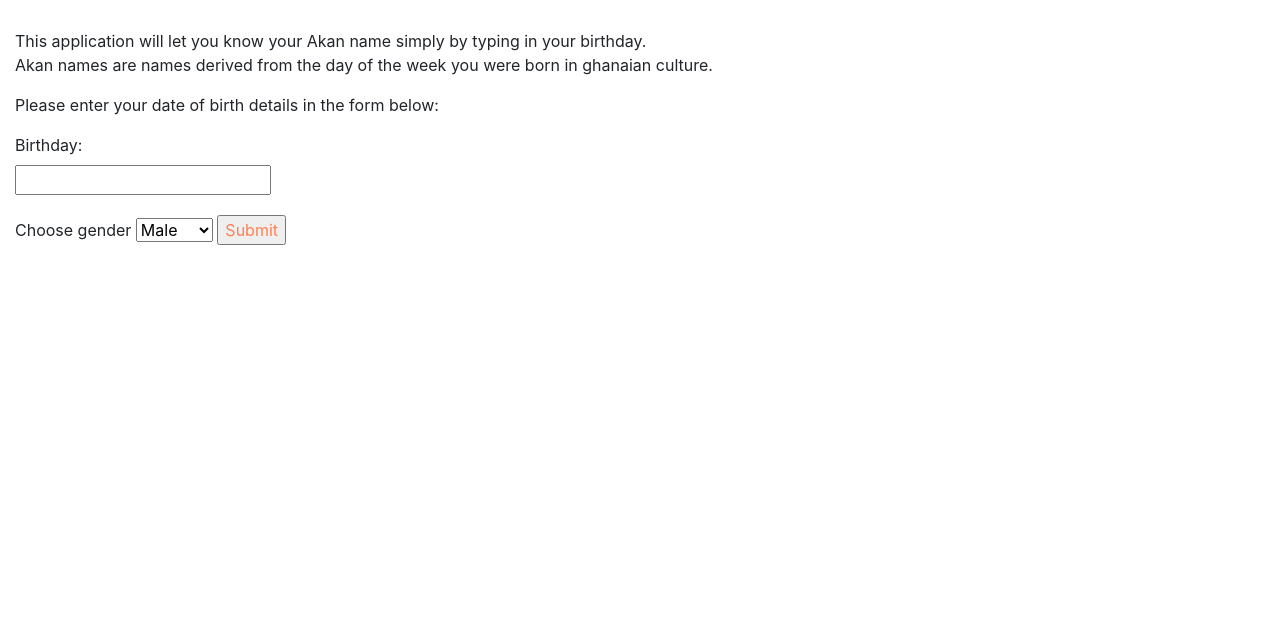
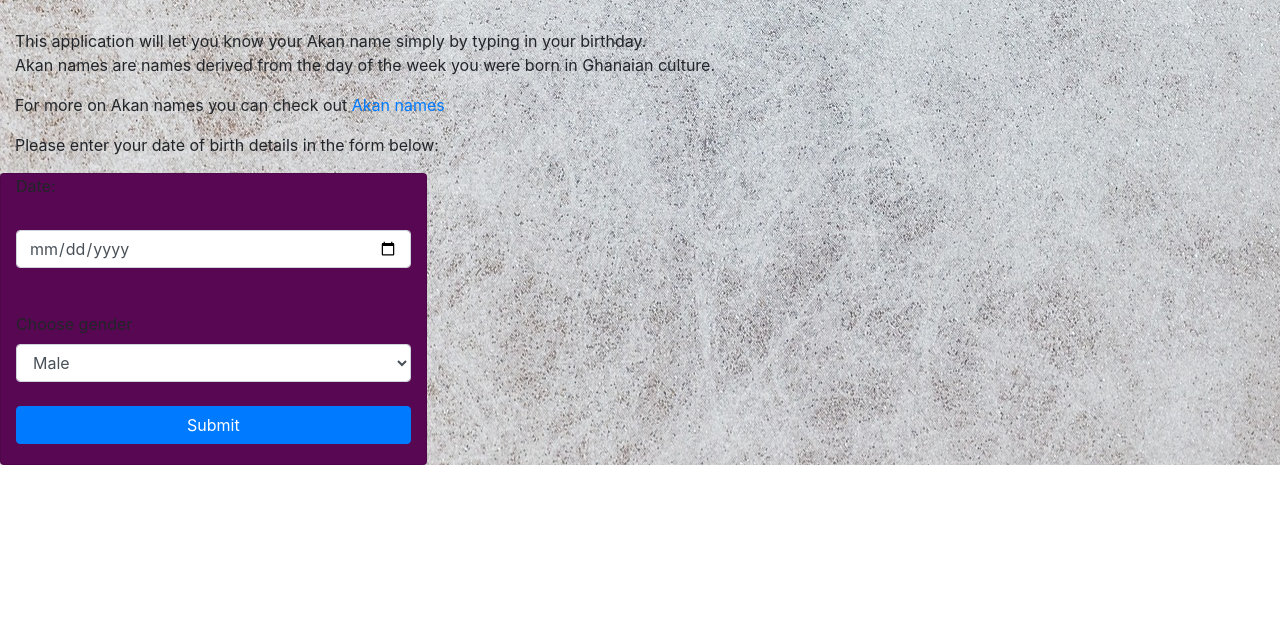
Before and after one commit to Ebay-droid/Date-application, a plain HTML site: page index.html in a window 1280 px wide. Shown: the part 169-800 px from the top of the page. Drawn offline with Linux system fonts and the light colour scheme.

Commit message:
background added

```diff
--- a/css/style.css
+++ b/css/style.css
@@ -1,18 +1,15 @@
 input {
   margin-bottom: 20px;
-}
-
-#button{
-  color: coral;
 }
 
 h2{
   color: darkgreen;
 }
 
-#day, #month {
-  width: 3%;
+.card{
+  background-color: rgb(88, 7, 82);
 }
-#year{
-  width: 10%;
+
+.container-fluid{
+ background-image: url(../images/pattern-3160023_1920.jpg);
 }
--- a/index.html
+++ b/index.html
@@ -11,31 +11,32 @@
 <div class="container-fluid">
   <body>
     <div>
-       <h2 class="jumbotron">Date and Name calculation</h2>
+       <h2 class="jumbotron">Akan name calculation</h2>
     </div>
 
     <div>
       <p> This application will let you know your
         Akan name simply by typing in your  birthday. <br>
-        Akan names are names derived from the day of the week you were born in ghanaian culture.</p>
+        Akan names are names derived from the day of the week you were born in Ghanaian culture.</p>
+        <p>For more on Akan names you can check out <a href="https://yen.com.gh/115080-akan-names-meanings.html" target="blank">Akan names</a></p>
 
       <p>Please enter your date of birth details in the form below:</p>
     </div>
 
-    <div>
-      <form action="index.html" >
+    <div class="row">
+      <form action="index.html" class="card col-md-4" >
 
-          <label for="date">Birthday:</label><br>
-          <input type="text" id="date"><br>
+          <label for="date">Date: </label><br>
+          <input class="form-control" type="date" id="date"><br>
 
           <label for="gender">Choose gender</label>
-          <select name="gender" id="gender">
+          <select class="form-control" name="gender" id="gender">
             <option value="Male">Male</option>
             <option value="Female">Female</option>
           </select>
+          <br>
 
-
-          <input type="button" onclick="myDate()" value="Submit" id="button">
+          <input class="btn btn-primary" type="button" onclick="myDate()" value="Submit" id="button">
 
       </form>
     </div>
```
Also changed, not shown: images/pattern-3160023_1920.jpg (added), images/sand-dune-4189591_1920.jpg (added).
